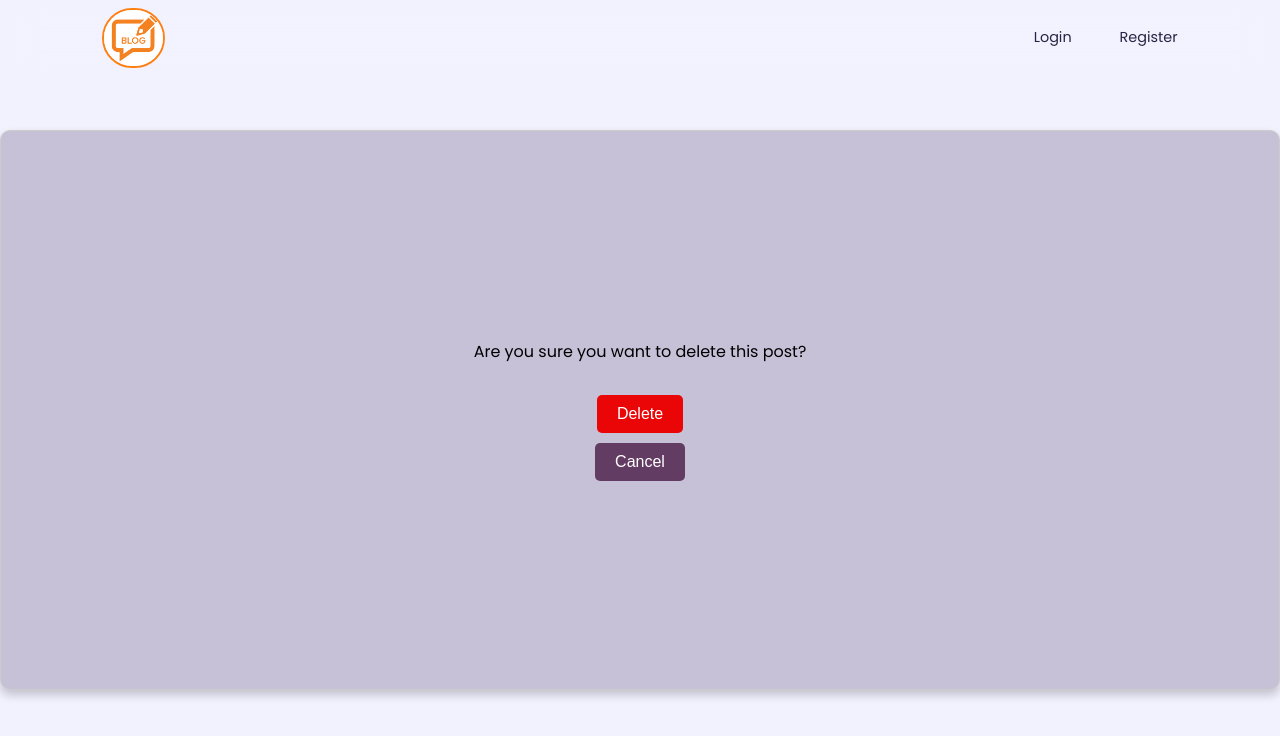
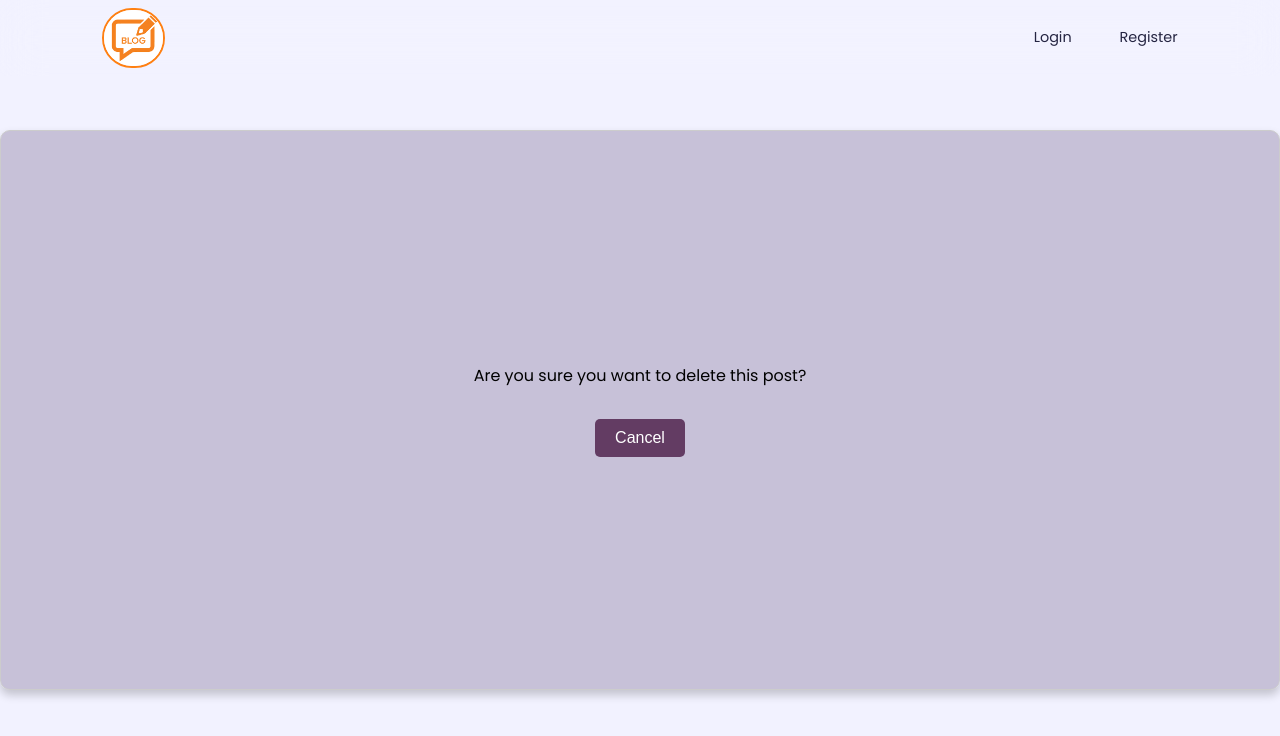
Before and after one commit to hepzishanthijohn/Mern_blog, a React (Vite) app in the folder frontend/: page /delete/1 in a window 1280 px wide. Shown: the top 736 px of the page. Built offline with nearby package versions, Linux system fonts and the light colour scheme; no server answers; the HTML template or start-up script is replaced by a standard one.

Commit message:
first commit

```diff
--- a/frontend/src/pages/DeletePost.jsx
+++ b/frontend/src/pages/DeletePost.jsx
@@ -7,15 +7,15 @@ const DeletePost = () => {
   const navigate = useNavigate();
   const { id } = useParams();
 
-  const handleDelete = async () => {
-    try {
-      const response = await axios.delete(`https://mern-blog-1-puw7.onrender.com/posts/post/${id}`);
-      console.log('Record deleted successfully:', response);
-      navigate('/'); // Redirect to home or another page after deletion
-    } catch (error) {
-      console.error('Error deleting record:', error);
-    }
-  };
+  // const handleDelete = async () => {
+  //   try {
+  //     const response = await axios.delete(`https://mern-blog-1-puw7.onrender.com/posts/post/${id}`);
+  //     console.log('Record deleted successfully:', response);
+  //     navigate('/'); // Redirect to home or another page after deletion
+  //   } catch (error) {
+  //     console.error('Error deleting record:', error);
+  //   }
+  // };
 
   const handleCancel = () => {
     navigate(-1); // Go back to the previous page
@@ -24,7 +24,7 @@ const DeletePost = () => {
   return (
     <LogoutContainer>
       <LogoutMessage>Are you sure you want to delete this post?</LogoutMessage>
-      <LogoutButtonLogout onClick={handleDelete}>Delete</LogoutButtonLogout>
+      {/* <LogoutButtonLogout onClick={handleDelete}>Delete</LogoutButtonLogout> */}
       <LogoutButtonCancel onClick={handleCancel}>Cancel</LogoutButtonCancel>
     </LogoutContainer>
   );
```
Also changed, not shown: 1 other file (tests, documents, lock files or other folders).
